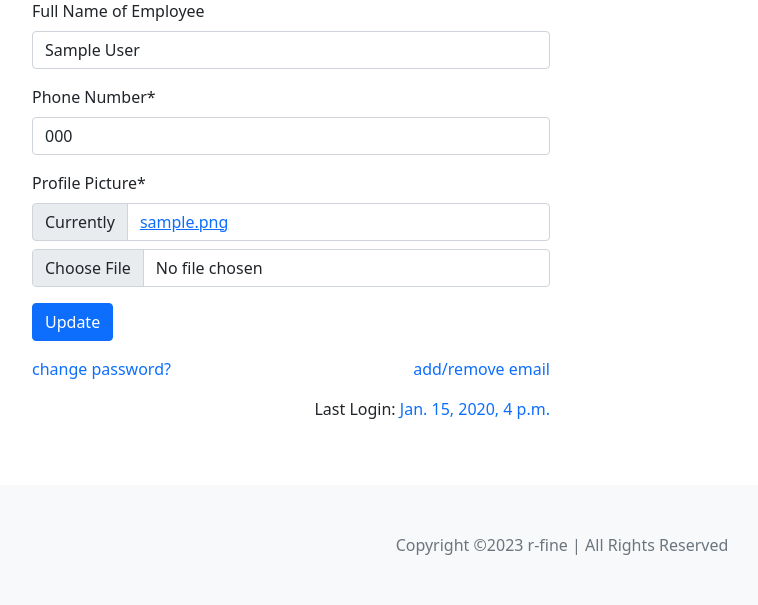
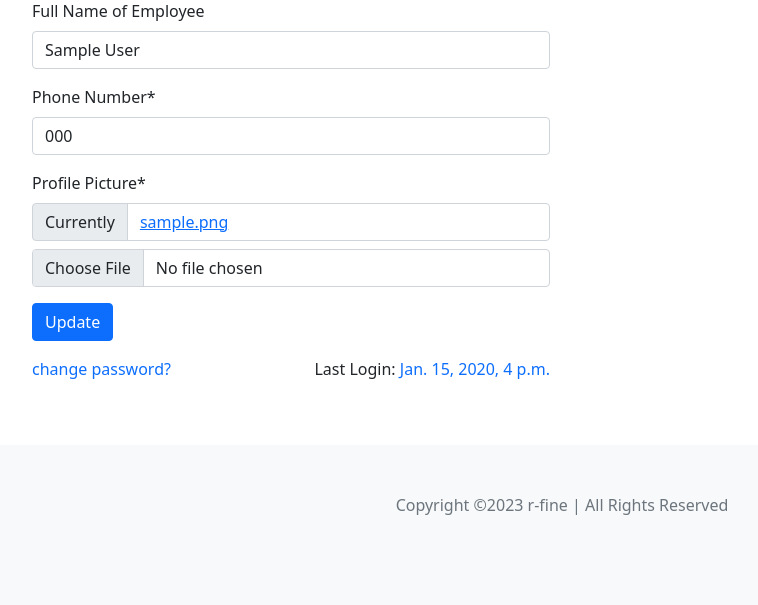
Before and after one commit to r-fine/gbpl-portal, a Django app: page /users/~update/ in a window 1280 px wide. Shown: the part 327-932 px from the top of the page, without its empty margins (78-836 px from the left). After the commit the page ends 842 px from the top, so only its background shows below. Run offline with Django 4.2, Linux system fonts and the light colour scheme; a user stored in the database is signed in; tables that the repository leaves empty hold one stand-in row (values such as "Sample post"); grey boxes marked "Sample" are stand-in pictures; parts of the project's set-up code (start-up, migrations or seed data) failed here and were passed over; some libraries are stand-ins or nearby versions.

Commit message:
Removed email verification and add/remove email

```diff
--- a/config/settings/base.py
+++ b/config/settings/base.py
@@ -274,7 +274,7 @@
 # https://django-allauth.readthedocs.io/en/latest/configuration.html
 ACCOUNT_EMAIL_REQUIRED = True
 # https://django-allauth.readthedocs.io/en/latest/configuration.html
-ACCOUNT_EMAIL_VERIFICATION = "mandatory"
+ACCOUNT_EMAIL_VERIFICATION = "none"
 # https://django-allauth.readthedocs.io/en/latest/configuration.html
 ACCOUNT_ADAPTER = "geniemode_attendance.apps.users.adapters.AccountAdapter"
 # https://django-allauth.readthedocs.io/en/latest/forms.html
--- a/geniemode_attendance/templates/users/user_form.html
+++ b/geniemode_attendance/templates/users/user_form.html
@@ -26,12 +26,12 @@
           </div>
         </form>
         <div class="d-flex justify-content-between mt-3">
-          <div><a href="{% url 'account_change_password' %}" class="text-decoration-none">change password?</a>
+          <div>
+            <a href="{% url 'account_change_password' %}" class="text-decoration-none">change password?</a>
           </div>
-          <div><a href="{% url 'account_email' %}" class="text-decoration-none">add/remove email</a></div>
-        </div>
-        <div class="d-flex justify-content-end mt-3">
-          <div>Last Login: <span class="text-primary">{{ user.last_login }}</span></div>
+          <div>
+            Last Login: <span class="text-primary">{{ user.last_login }}
+          </div>
         </div>
       </div>
     </div>
```
